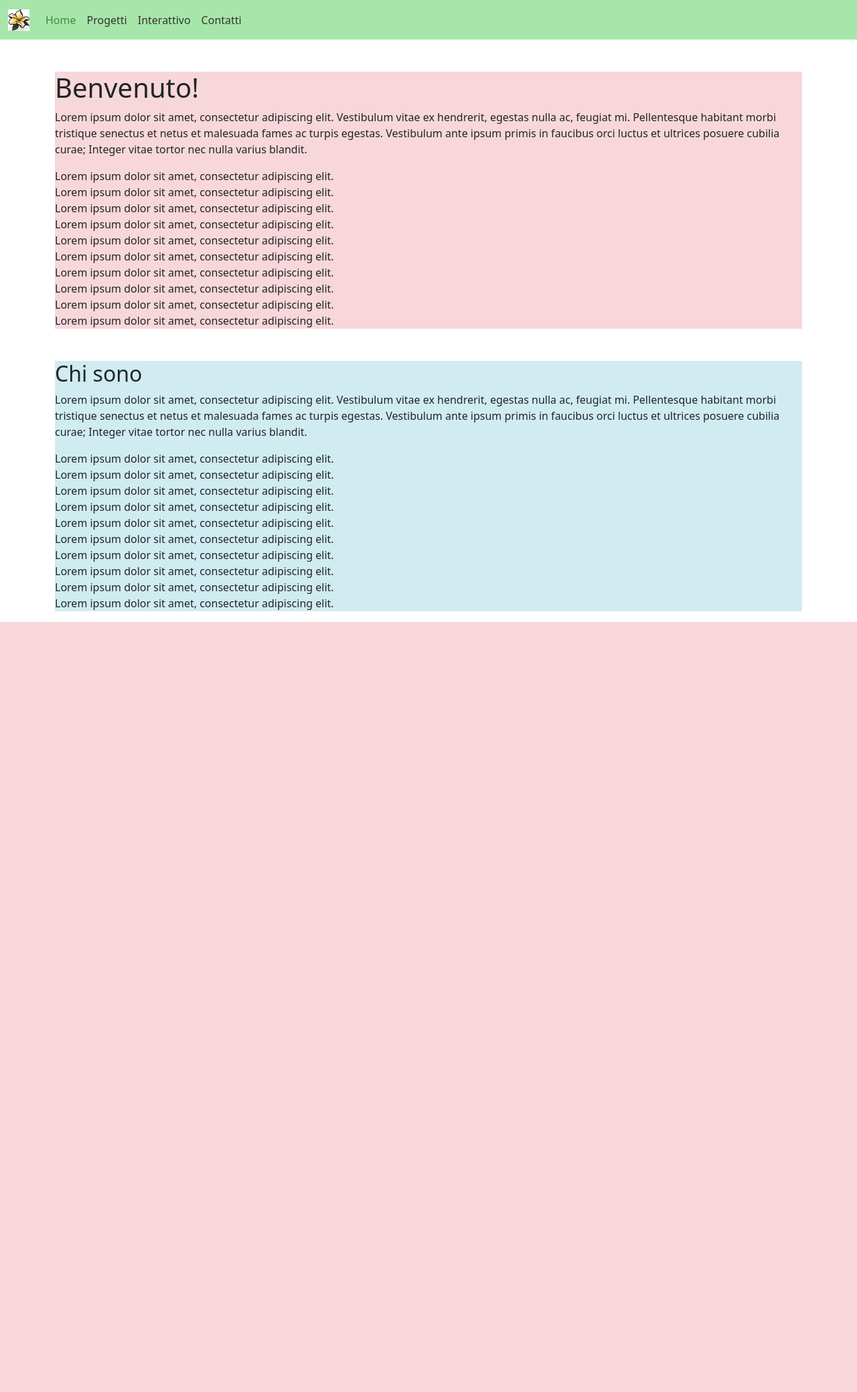
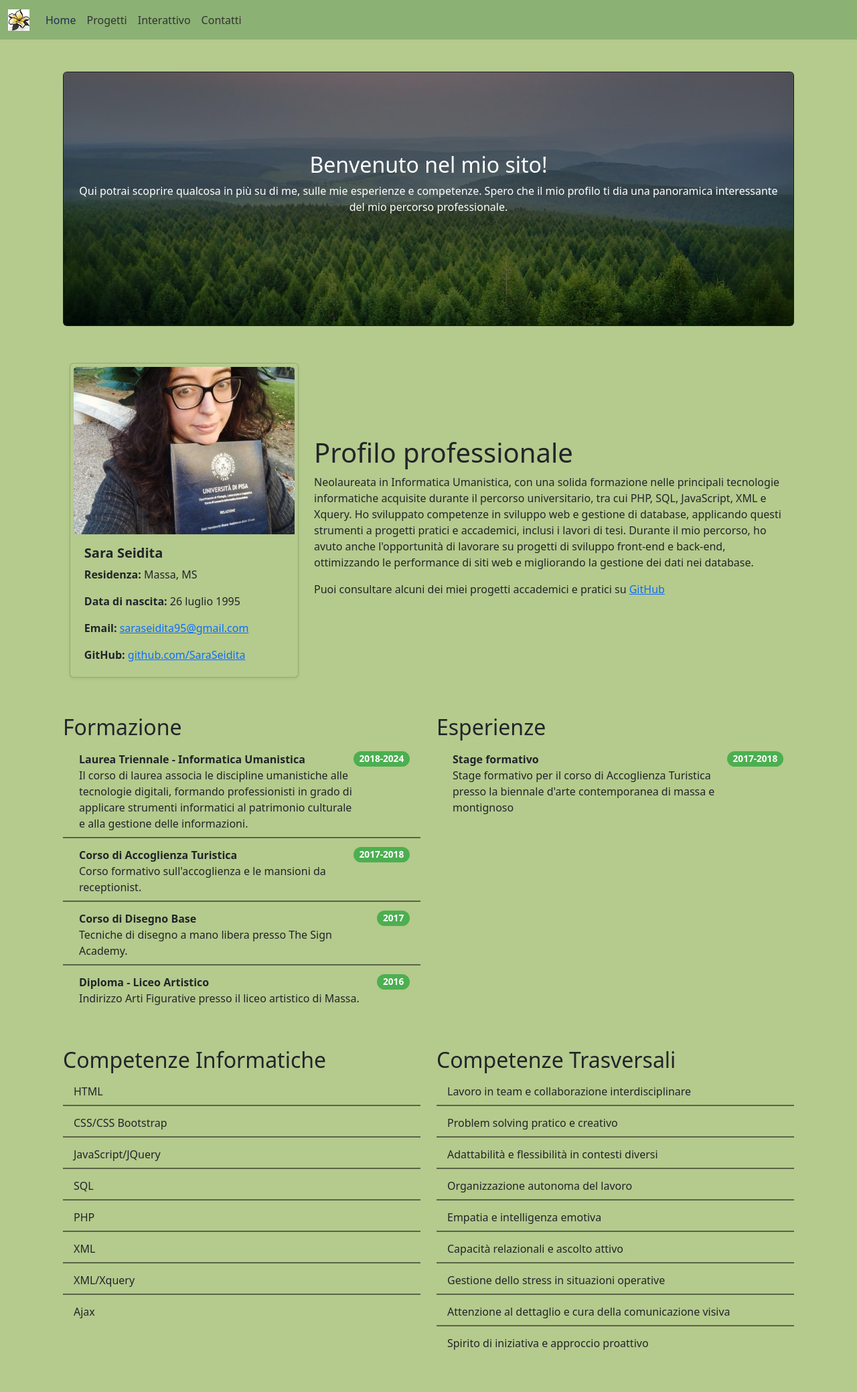
Before and after one commit to SaraSeidita/portfolio, a PHP site: page / in a window 1280 px wide. Shown: the whole page at 67% size. Before the commit the page ends 929 px from the top, so only its background shows below. Run offline with PHP 8.4, Linux system fonts and the light colour scheme.

Commit message:
Add files via upload
Spostamento file CSS in una sottocartella 'css', modificata sezione home (home.php)

```diff
--- /dev/null
+++ b/css/style.css
@@ -0,0 +1,78 @@
+/* Navbar personalizzata con maggiore specificità */
+body {
+  background-color:#B5CA8D;
+}
+
+body .navbar-popone {
+    background-color: #8BB174;
+}
+
+body .navbar-popone .nav-link {
+    color: #333;
+    transition: color 0.3s;
+}
+
+body .navbar-popone .nav-link:hover {
+    color: #2A4849; /* Verde vibrante */
+}
+
+body .navbar-popone .nav-link.active {
+    color: #222E50; /* Verde foresta */
+}
+
+.home-page {
+  margin-top: 20px;
+}
+
+.home-page .card-popone {
+  width: 100%;
+  margin: 2%;
+  background-color: #B5CA8D;
+  padding: 5px;
+}
+
+
+.home-page header {
+  margin-bottom: 30px;
+}
+
+.home-page .card-img-top {
+  max-height: 250px;
+  object-fit: cover;
+}
+
+.home-page .card-img-overlay {
+  background-color: rgba(0, 0, 0, 0.5);
+  color: white;
+  display: flex;
+  flex-direction: column;
+  justify-content: center;
+  align-items: center;
+  text-align: center;
+}
+
+.home-page .profile-header {
+  padding-top: 20px;
+}
+
+.home-page .col-md-4,
+.home-page .col-md-8 {
+  padding-left: 15px;
+  padding-right: 15px;
+}
+
+.home-page .list-group-item .badge {
+  font-size: 0.85rem;
+  color: #fff;
+  background-color: #4caf50;
+}
+
+.navbar-popone {
+  background-color: #2A4849; /* Verde salvia */
+}
+
+.home-page .list-group-item {
+  background-color: #B5CA8D;
+  border-bottom: 2px solid rgba(0, 0, 0, 0.5);
+  margin-bottom: 5px; /* Aggiungi un po' di spazio tra gli <li> */
+}
--- a/head.php
+++ b/head.php
@@ -4,5 +4,6 @@
 
 <!-- Bootstrap 5 -->
 <link href="https://cdn.jsdelivr.net/npm/bootstrap@5.3.0/dist/css/bootstrap.min.css" rel="stylesheet">
-<!-- CSS -->
-<link rel="stylesheet" href="style.css">
+
+<!-- CSS personalizzato -->
+<link rel="stylesheet" href="css/style.css">
--- a/scripts.php
+++ b/scripts.php
@@ -1,6 +1,7 @@
 <!-- JavaScript -->
+
+<script src="https://cdn.jsdelivr.net/npm/bootstrap@5.3.0/dist/js/bootstrap.bundle.min.js"></script>
 <script src="https://code.jquery.com/jquery-3.7.0.min.js"></script>
-<script src="https://cdn.jsdelivr.net/npm/bootstrap@5.3.0/dist/js/bootstrap.bundle.min.js"></script>
 <script src="script.js"></script>
 
 
@@ -15,6 +16,8 @@ $(document).ready(function () {
             dataType: 'html',                    // Tipo di dato che ci aspettiamo. Devo ricevere l'html del contenuto
             success: function (data) {           // Funzione di successo
                 $('#main-content').html(data);  // Inserisce il contenuto caricato in #main-content
+
+
                 window.scrollTo({ top: 0, behavior: 'smooth' }); // Scrolla in cima
             },
             error: function (xhr, status, error) {  // Funzione in caso di errore
@@ -50,5 +53,4 @@ $(document).ready(function () {
         $('.nav-link[href="#home"]').addClass('active');
     });
 });
-
 </script>
--- a/sezioni/home.php
+++ b/sezioni/home.php
@@ -1,23 +1,131 @@
-<section id="home">
-    <h1>Benvenuto!</h1>
-    <p>
-                Lorem ipsum dolor sit amet, consectetur adipiscing elit. Vestibulum vitae ex hendrerit, egestas nulla ac, feugiat mi.
-                Pellentesque habitant morbi tristique senectus et netus et malesuada fames ac turpis egestas. Vestibulum ante ipsum primis
-                in faucibus orci luctus et ultrices posuere cubilia curae; Integer vitae tortor nec nulla varius blandit.
-            </p>
-            <p>
-        <?php for ($i = 0; $i < 10; $i++) echo "Lorem ipsum dolor sit amet, consectetur adipiscing elit.<br>"; ?>
-        </p>
-</section>
 
-<section id="chi-sono" class="mt-5">
-    <h2>Chi sono</h2>
-    <p>
-                Lorem ipsum dolor sit amet, consectetur adipiscing elit. Vestibulum vitae ex hendrerit, egestas nulla ac, feugiat mi.
-                Pellentesque habitant morbi tristique senectus et netus et malesuada fames ac turpis egestas. Vestibulum ante ipsum primis
-                in faucibus orci luctus et ultrices posuere cubilia curae; Integer vitae tortor nec nulla varius blandit.
-            </p>
-            <p>
-        <?php for ($i = 0; $i < 10; $i++) echo "Lorem ipsum dolor sit amet, consectetur adipiscing elit.<br>"; ?>
-        </p>
-</section>
+<div id="home-page" class="container home-page">
+
+  <!-- Sezione Benvenuto -->
+  <div class="card text-bg-dark mb-5">
+    <img src="assets/img/benvenuto.jpg" class="card-img" alt="benvenuto">
+    <div class="card-img-overlay d-flex flex-column justify-content-center text-center">
+      <header>
+        <h2>Benvenuto nel mio sito!</h2>
+        <p>Qui potrai scoprire qualcosa in più su di me, sulle mie esperienze e competenze. Spero che il mio profilo ti dia una panoramica interessante del mio percorso professionale.</p>
+      </header>
+    </div>
+  </div>
+
+  <!-- Riga 1: Profilo -->
+  <div class="row mb-5 align-items-center">
+  <div class="col-md-4">
+    <div class="card shadow-sm w-100 card-popone">
+      <img src="assets/img/profilepic.jpg" class="card-img-top" alt="foto-profilo">
+      <div class="card-body">
+        <h5 class="card-title"><strong>Sara Seidita</strong></h5>
+        <p class="card-text"><strong>Residenza:</strong> Massa, MS</p>
+        <p class="card-text"><strong>Data di nascita:</strong> 26 luglio 1995</p>
+        <p class="card-text"><strong>Email:</strong> <a href="mailto:saraseidita95@gmail.com">saraseidita95@gmail.com</a></p>
+        <p class="card-text"><strong>GitHub:</strong> <a href="https://github.com/SaraSeidita" target="_blank">github.com/SaraSeidita</a></p>
+      </div>
+    </div>
+  </div>
+
+  <div class="col-md-8">
+    <header class="profile-header">
+      <h1>Profilo professionale</h1>
+      <p>Neolaureata in Informatica Umanistica, con una solida formazione nelle principali tecnologie informatiche acquisite durante il percorso universitario, tra cui PHP, SQL, JavaScript, XML e Xquery. Ho sviluppato competenze in sviluppo web e gestione di database, applicando questi strumenti a progetti pratici e accademici, inclusi i lavori di tesi. Durante il mio percorso, ho avuto anche l'opportunità di lavorare su progetti di sviluppo front-end e back-end, ottimizzando le performance di siti web e migliorando la gestione dei dati nei database.</p>
+      <p>Puoi consultare alcuni dei miei progetti accademici e pratici su <a href="https://github.com/saraseidita" target="_blank">GitHub</a></p>
+    </header>
+  </div>
+</div>
+
+  <!-- Riga 2: Formazione & Esperienze -->
+  <div class="row mb-5">
+    <div class="col-md-6">
+      <section id="formazione">
+        <h2>Formazione</h2>
+        <ul class="list-group list-group-flush">
+          <li class="list-group-item d-flex justify-content-between align-items-start">
+            <div class="ms-2 me-auto">
+              <div class="fw-bold">Laurea Triennale - Informatica Umanistica</div>
+              Il corso di laurea associa le discipline umanistiche alle tecnologie digitali, formando professionisti in grado di applicare strumenti informatici al patrimonio culturale e alla gestione delle informazioni.
+            </div>
+            <span class="badge badge-mine rounded-pill">2018-2024</span>
+          </li>
+
+          <li class="list-group-item d-flex justify-content-between align-items-start">
+            <div class="ms-2 me-auto">
+              <div class="fw-bold">Corso di Accoglienza Turistica</div>
+              Corso formativo sull'accoglienza e le mansioni da receptionist.
+            </div>
+            <span class="badge badge-mine rounded-pill">2017-2018</span>
+          </li>
+
+          <li class="list-group-item d-flex justify-content-between align-items-start">
+            <div class="ms-2 me-auto">
+              <div class="fw-bold">Corso di Disegno Base</div>
+              Tecniche di disegno a mano libera presso The Sign Academy.
+            </div>
+            <span class="badge badge-mine rounded-pill">2017</span>
+          </li>
+
+          <li class="list-group-item d-flex justify-content-between align-items-start">
+            <div class="ms-2 me-auto">
+              <div class="fw-bold">Diploma - Liceo Artistico</div>
+              Indirizzo Arti Figurative presso il liceo artistico di Massa.
+            </div>
+            <span class="badge badge-mine rounded-pill">2016</span>
+          </li>
+        </ul>
+      </section>
+    </div>
+
+    <div class="col-md-6">
+      <section id="esperienze">
+        <h2>Esperienze</h2>
+        <ul class="list-group list-group-flush">
+          <li class="list-group-item d-flex justify-content-between align-items-start">
+            <div class="ms-2 me-auto">
+              <div class="fw-bold">Stage formativo</div>
+              Stage formativo per il corso di Accoglienza Turistica presso la biennale d'arte contemporanea di massa e montignoso</div>
+              <span class="badge badge-mine rounded-pill">2017-2018</span>
+          </li>
+        </ul>
+      </section>
+    </div>
+  </div>
+
+
+  <!-- Riga 3: Competenze -->
+  <div class="row mb-5">
+    <div class="col-md-6">
+      <section id="competenze-informatiche">
+        <h2>Competenze Informatiche</h2>
+        <ul class="list-group list-group-flush"">
+          <li class="list-group-item">HTML</li>
+          <li class="list-group-item">CSS/CSS Bootstrap</li>
+          <li class="list-group-item">JavaScript/JQuery</li>
+          <li class="list-group-item">SQL</li>
+          <li class="list-group-item">PHP</li>
+          <li class="list-group-item">XML</li>
+          <li class="list-group-item">XML/Xquery</li>
+          <li class="list-group-item">Ajax</li>
+        </ul>
+      </section>
+    </div>
+
+    <div class="col-md-6">
+      <section id="competenze-trasversali">
+        <h2>Competenze Trasversali</h2>
+        <ul class="list-group list-group-flush">
+          <li class="list-group-item">Lavoro in team e collaborazione interdisciplinare</li>
+          <li class="list-group-item">Problem solving pratico e creativo</li>
+          <li class="list-group-item">Adattabilità e flessibilità in contesti diversi</li>
+          <li class="list-group-item">Organizzazione autonoma del lavoro</li>
+          <li class="list-group-item">Empatia e intelligenza emotiva</li>
+          <li class="list-group-item">Capacità relazionali e ascolto attivo</li>
+          <li class="list-group-item">Gestione dello stress in situazioni operative</li>
+          <li class="list-group-item">Attenzione al dettaglio e cura della comunicazione visiva</li>
+          <li class="list-group-item">Spirito di iniziativa e approccio proattivo</li>
+        </ul>
+      </section>
+    </div>
+  </div>
+</div>
```
Also changed, not shown: assets/img/benvenuto.jpg (added), assets/img/profilepic.jpg (added), index.php (line endings or trailing spaces).
